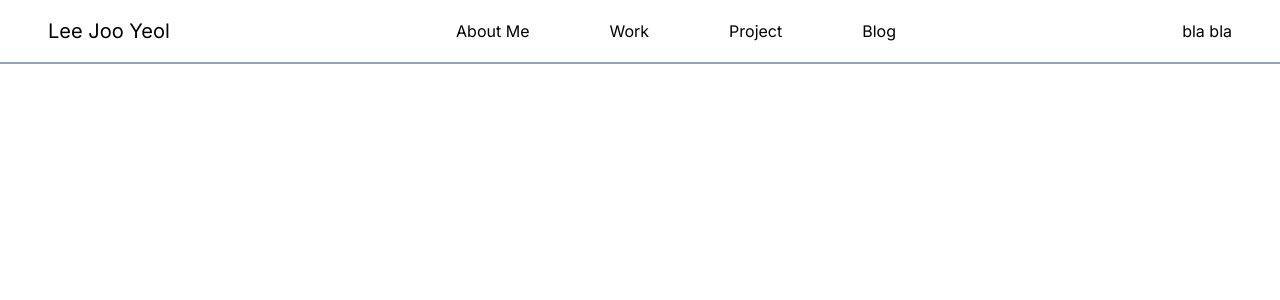
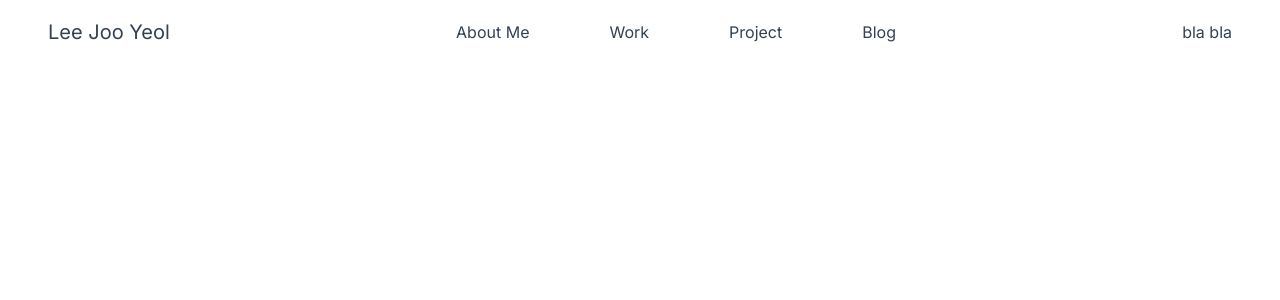
Before and after one commit to Melonisjy/immelon, a Next.js app: page / in a window 1280 px wide. Shown: the top 300 px of the page. Built offline with nearby package versions, Linux system fonts and the light colour scheme.

Commit message:
[style] apply styling

```diff
--- a/src/app/components/header.tsx
+++ b/src/app/components/header.tsx
@@ -21,14 +21,12 @@ export default function Header() {
   return (
     <div
       className={`w-full justify-center ${
-        scrollY && scrollY > 0 ? "bg-black" : "bg-transparent"
+        scrollY && scrollY > 0 ? "bg-slate-800" : "bg-transparent"
       } fixed`}
     >
       <header
         className={`w-full h-16 flex justify-between items-center ${
-          scrollY && scrollY > 0
-            ? "text-white"
-            : "border-b-slate-400 border-b-2"
+          scrollY && scrollY > 0 ? "text-white" : "text-slate-700"
         } px-12`}
       >
         <div className="text-xl select-none">Lee Joo Yeol</div>
```
